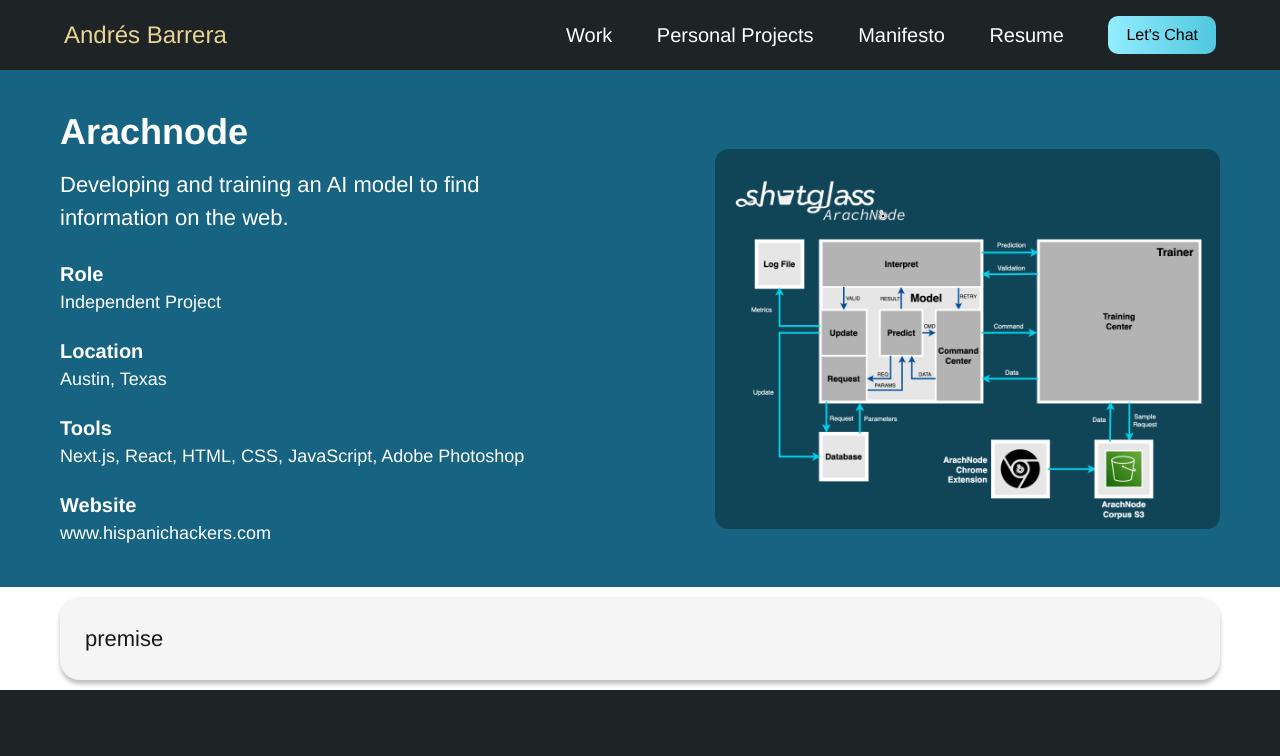
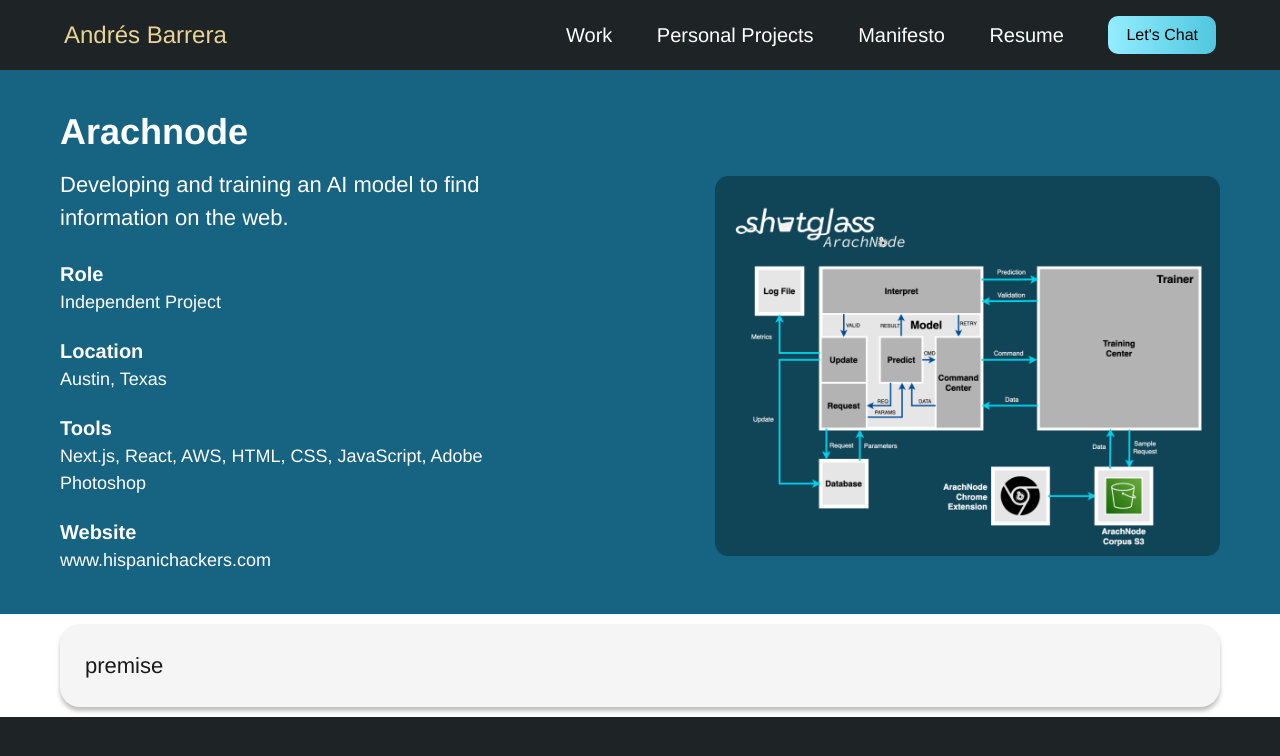
Before and after one commit to drebarrera/drebarrera.com, a Next.js app: page /project/arachnode in a window 1280 px wide. Shown: the top 756 px of the page. Built offline with nearby package versions, Linux system fonts and the light colour scheme.

Commit message:
Publish resume

```diff
--- a/components/header.js
+++ b/components/header.js
@@ -20,7 +20,7 @@
       name: "Manifesto",
     },
     {
-      href: "/resume",
+      href: "/Andres_Barrera_Resume.pdf",
       name: "Resume",
     },
   ];
--- a/data/featuredprojects.json
+++ b/data/featuredprojects.json
@@ -10,7 +10,7 @@
     "captureMB": "5%",
     "role": "Independent Project",
     "location": "Austin, Texas",
-    "tools": ["Next.js", "React", "HTML", "CSS", "JavaScript", "Adobe Photoshop"],
+    "tools": ["Next.js", "React", "AWS", "HTML", "CSS", "JavaScript", "Adobe Photoshop"],
     "website": "https://www.hispanichackers.com",
     "premise": "premise"
   },
@@ -25,7 +25,7 @@
     "captureMB": "0px",
     "role": "President | Software Engineer",
     "location": "Austin, Texas",
-    "tools": ["Next.js", "React", "HTML", "CSS", "JavaScript", "Adobe Photoshop"],
+    "tools": ["Next.js", "React", "AWS", "HTML", "CSS", "JavaScript", "Adobe Photoshop"],
     "website": "https://www.hispanichackers.com",
     "premise": "premise"
   },
--- a/data/featuredwork.json
+++ b/data/featuredwork.json
@@ -4,7 +4,7 @@
     "index": 0,
     "identifier": "hispanichackers",
     "title": "Hispanic Hackers",
-    "description": "Leading and designing content for a non-profit elevating the Latino tech community.",
+    "description": "Leading and designing content for a non-profit dedicated to elevating the Latino tech community.",
     "link": "View Case Study",
     "background": "#287E7F",
     "captureMB": "0",
```
Also changed, not shown: 1 other file (tests, documents, lock files or other folders).
